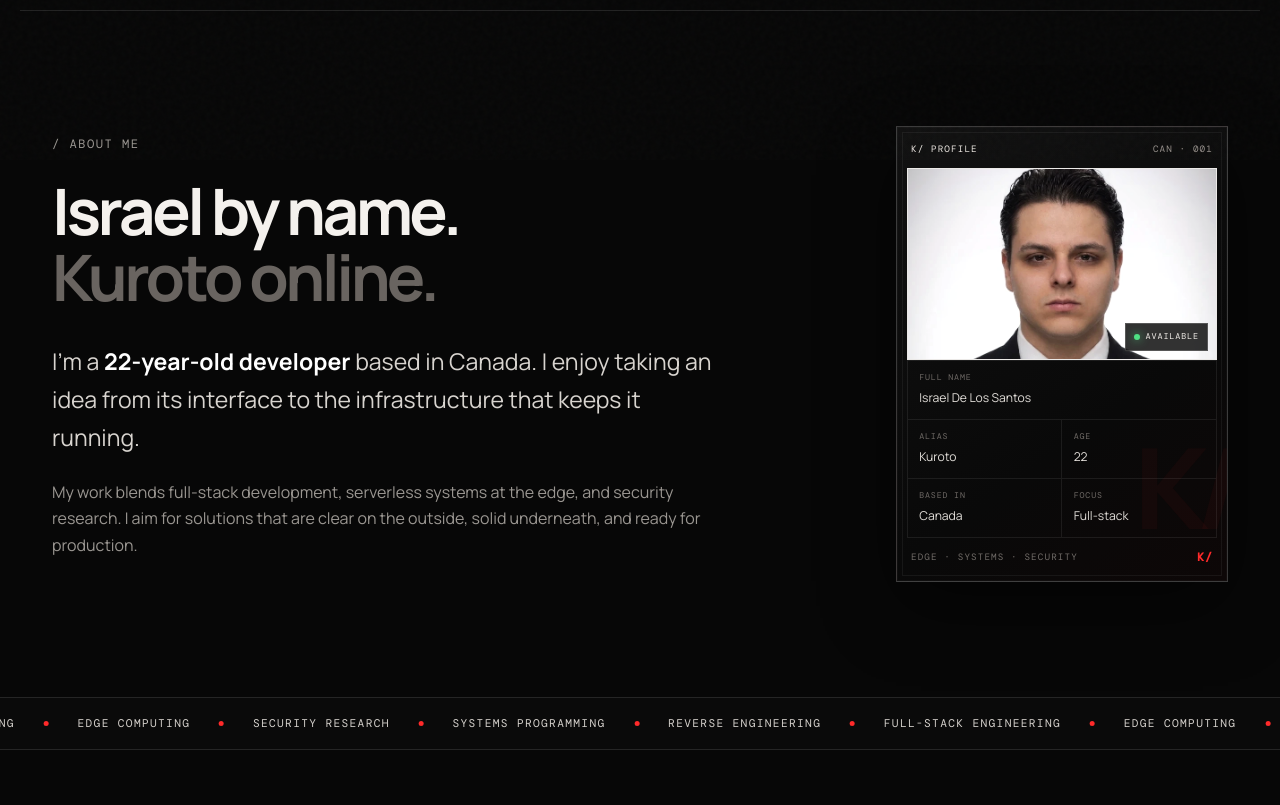
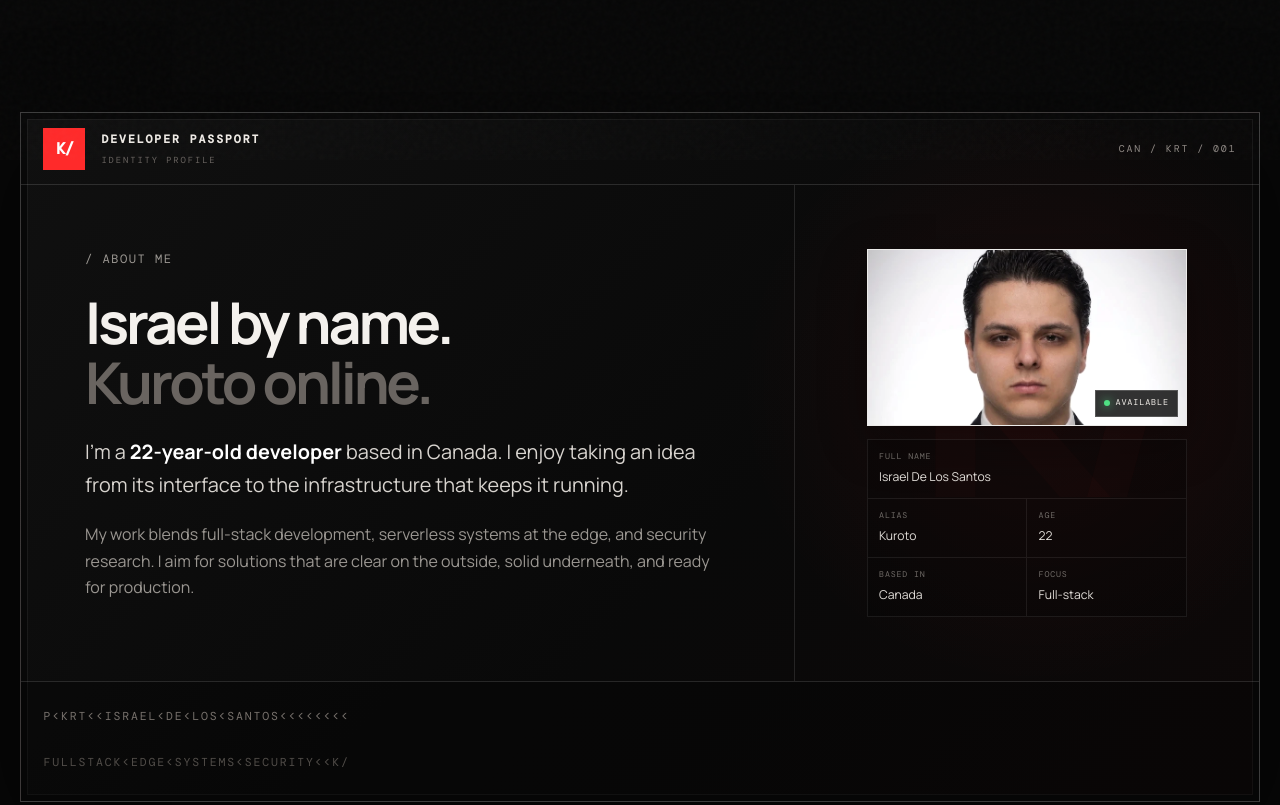
Before and after one commit to Kurotodev/Portafolio, a plain HTML site: page dist/index.html in a window 1280 px wide. Shown: the part 640-1445 px from the top of the page. Drawn offline with nearby package versions, Linux system fonts and the light colour scheme.

Commit message:
Turn profile section into passport document

```diff
--- a/dist/index.html
+++ b/dist/index.html
@@ -66,7 +66,13 @@
         </div>
       </section>
 
-      <section class="bio-intro" aria-labelledby="bio-title">
+      <section class="bio-intro passport-document" aria-labelledby="bio-title">
+        <header class="passport-document-header">
+          <span class="passport-emblem">K/</span>
+          <span><strong>Developer passport</strong><small>Identity profile</small></span>
+          <span class="passport-document-code">CAN / KRT / 001</span>
+        </header>
+
         <div class="bio-copy reveal reveal-left">
           <p class="section-kicker">/ ABOUT ME</p>
           <h2 id="bio-title">Israel by name.<br /><span>Kuroto online.</span></h2>
@@ -80,11 +86,7 @@
           </p>
         </div>
 
-        <aside class="passport-card reveal reveal-right" data-delay="1" data-tilt aria-label="Kuroto profile card">
-          <div class="passport-header">
-            <span>K/ PROFILE</span>
-            <span>CAN · 001</span>
-          </div>
+        <aside class="passport-identity reveal reveal-right" data-delay="1" aria-label="Kuroto identity details">
           <div class="passport-image">
             <img src="assets/portrait-israel.webp" alt="Professional portrait of Israel De Los Santos, known as Kuroto" width="687" height="1024" />
             <span class="passport-status"><i></i> Available</span>
@@ -96,11 +98,12 @@
             <div><dt>Based in</dt><dd>Canada</dd></div>
             <div><dt>Focus</dt><dd>Full-stack</dd></div>
           </dl>
-          <div class="passport-footer">
-            <span>EDGE · SYSTEMS · SECURITY</span>
-            <strong>K/</strong>
-          </div>
         </aside>
+
+        <footer class="passport-document-footer" aria-hidden="true">
+          <span>P&lt;KRT&lt;&lt;ISRAEL&lt;DE&lt;LOS&lt;SANTOS&lt;&lt;&lt;&lt;&lt;&lt;&lt;&lt;</span>
+          <span>FULLSTACK&lt;EDGE&lt;SYSTEMS&lt;SECURITY&lt;&lt;K/</span>
+        </footer>
       </section>
 
       <section class="signal-strip" aria-label="Areas of expertise">
--- a/dist/styles.css
+++ b/dist/styles.css
@@ -725,6 +725,163 @@ footer .brand { color: var(--ink); }
   .passport-card { transform: none !important; }
 }
 
+/* Full-section passport document */
+.bio-intro.passport-document {
+  position: relative;
+  grid-template-columns: minmax(0, 1.2fr) minmax(300px, .72fr);
+  gap: 0;
+  max-width: min(var(--max), calc(100% - 2.5rem));
+  margin: clamp(4rem, 8vw, 8rem) auto;
+  padding: 0;
+  overflow: hidden;
+  border: 1px solid rgba(255, 255, 255, .2);
+  background:
+    radial-gradient(circle at 82% 40%, rgba(255, 42, 42, .075), transparent 27%),
+    linear-gradient(135deg, #101010 0%, #090909 58%, #0d0808 100%);
+  box-shadow: 0 30px 100px rgba(0, 0, 0, .44), inset 0 0 0 6px #080808, inset 0 0 0 7px rgba(255, 255, 255, .055);
+}
+
+.bio-intro.passport-document::before {
+  content: "K/";
+  position: absolute;
+  right: 8%;
+  top: 18%;
+  color: rgba(255, 42, 42, .035);
+  font-size: clamp(10rem, 23vw, 22rem);
+  font-weight: 900;
+  line-height: 1;
+  letter-spacing: -.14em;
+  pointer-events: none;
+}
+
+.passport-document-header,
+.passport-document-footer {
+  position: relative;
+  z-index: 2;
+  grid-column: 1 / -1;
+}
+
+.passport-document-header {
+  display: grid;
+  grid-template-columns: auto 1fr auto;
+  align-items: center;
+  gap: 1rem;
+  min-height: 72px;
+  padding: .85rem 1.4rem;
+  border-bottom: 1px solid rgba(255, 255, 255, .13);
+  font-family: var(--font-mono);
+  letter-spacing: .12em;
+  text-transform: uppercase;
+}
+
+.passport-emblem {
+  display: grid;
+  width: 42px;
+  height: 42px;
+  place-items: center;
+  color: white;
+  background: var(--red);
+  font-weight: 900;
+  letter-spacing: -.08em;
+}
+
+.passport-document-header strong,
+.passport-document-header small { display: block; }
+.passport-document-header strong { color: #eeeae5; font-size: .72rem; }
+.passport-document-header small { margin-top: .25rem; color: #68635f; font-size: .55rem; }
+.passport-document-code { color: #8f8984; font-size: .62rem; }
+
+.passport-document .bio-copy {
+  position: relative;
+  z-index: 1;
+  max-width: none;
+  padding: clamp(2.4rem, 5vw, 4.6rem);
+  border-right: 1px solid rgba(255, 255, 255, .11);
+}
+
+.passport-document .bio-copy h2 {
+  max-width: 700px;
+  margin-bottom: 1.5rem;
+  font-size: clamp(2.7rem, 4.5vw, 4.8rem);
+}
+
+.passport-document .bio-copy .bio-lead {
+  max-width: 720px;
+  font-size: clamp(1.05rem, 1.55vw, 1.3rem);
+}
+
+.passport-document .bio-copy > p:last-child { max-width: 700px; }
+
+.passport-identity {
+  position: relative;
+  z-index: 1;
+  align-self: center;
+  padding: clamp(1.4rem, 3vw, 2.2rem);
+}
+
+.passport-document .passport-image {
+  max-width: 320px;
+  margin: 0 auto;
+  border-color: rgba(255, 255, 255, .18);
+  box-shadow: 0 16px 45px rgba(0, 0, 0, .32);
+}
+
+.passport-document .passport-image img {
+  height: 175px;
+  object-position: center 18%;
+}
+
+.passport-document .passport-data {
+  max-width: 320px;
+  margin: .8rem auto 0;
+  background: rgba(4, 4, 4, .34);
+}
+
+.passport-document-footer {
+  display: grid;
+  gap: .18rem;
+  padding: .85rem 1.4rem 1rem;
+  overflow: hidden;
+  border-top: 1px solid rgba(255, 255, 255, .13);
+  color: #77716c;
+  background: rgba(0, 0, 0, .28);
+  font-family: var(--font-mono);
+  font-size: clamp(.57rem, 1vw, .72rem);
+  letter-spacing: .16em;
+  line-height: 1.35;
+  white-space: nowrap;
+}
+
+.passport-document-footer span:last-child { color: #514d49; }
+
+@media (max-width: 820px) {
+  .bio-intro.passport-document {
+    grid-template-columns: 1fr;
+    max-width: min(92vw, 620px);
+  }
+  .passport-document .bio-copy {
+    padding: 2.5rem clamp(1.3rem, 6vw, 2.5rem);
+    border-right: 0;
+    border-bottom: 1px solid rgba(255, 255, 255, .11);
+  }
+  .passport-identity { padding: 1.5rem; }
+  .passport-document .passport-image,
+  .passport-document .passport-data { max-width: 360px; }
+}
+
+@media (max-width: 560px) {
+  .passport-document-header { grid-template-columns: auto 1fr; padding: .75rem 1rem; }
+  .passport-document-code { display: none; }
+  .passport-document .bio-copy h2 {
+    max-width: 100%;
+    font-size: clamp(2rem, 11.5vw, 2.8rem);
+    overflow-wrap: anywhere;
+  }
+  .passport-document .bio-copy .bio-lead { font-size: 1rem; }
+  .passport-document .passport-image img { height: 165px; }
+  .passport-document-footer { padding-inline: 1rem; font-size: .55rem; }
+}
+
 /* Explicitly reset the original two-column hero grid. */
 .hero {
   grid-template-columns: minmax(0, 1fr);
```
